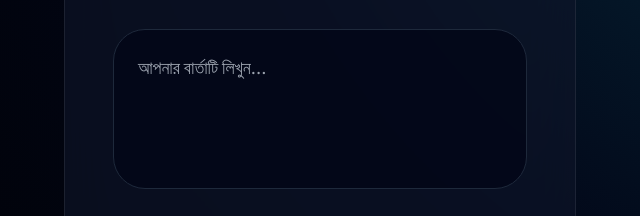
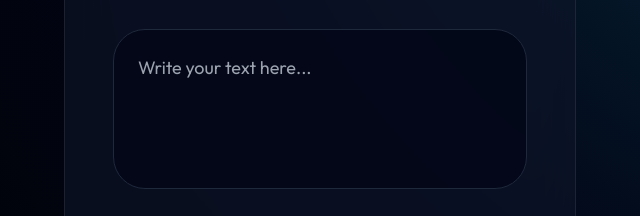
Before and after one commit to h24-sol/Vault-Messenger-v12, a website: page index.html in a window 1280 px wide. Shown: the part 361-577 px from the top of the page, 320-960 px from the left. Drawn offline with nearby package versions, Linux system fonts and the light colour scheme.

Commit message:
Update textarea placeholder text to English

```diff
--- a/index.html
+++ b/index.html
@@ -66,7 +66,7 @@
             </button>
         </div>
 
-        <textarea id="msgInput" placeholder="আপনার বার্তাটি লিখুন..." class="w-full neo-input rounded-[2rem] p-6 h-40 text-slate-200 outline-none text-lg resize-none mb-6"></textarea>
+        <textarea id="msgInput" placeholder="Write your text here..." class="w-full neo-input rounded-[2rem] p-6 h-40 text-slate-200 outline-none text-lg resize-none mb-6"></textarea>
 
         <div class="grid grid-cols-2 gap-4 mb-8">
             <button onclick="run('enc')" class="bg-cyan-500 text-slate-950 font-black py-5 rounded-2xl active:scale-95 uppercase">ENCRYPT</button>
```
